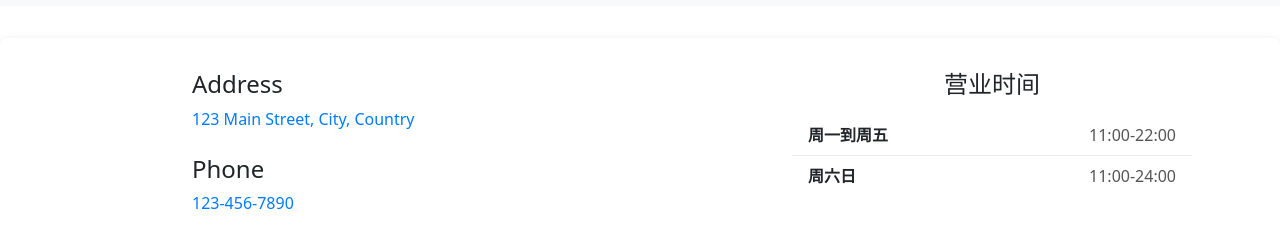
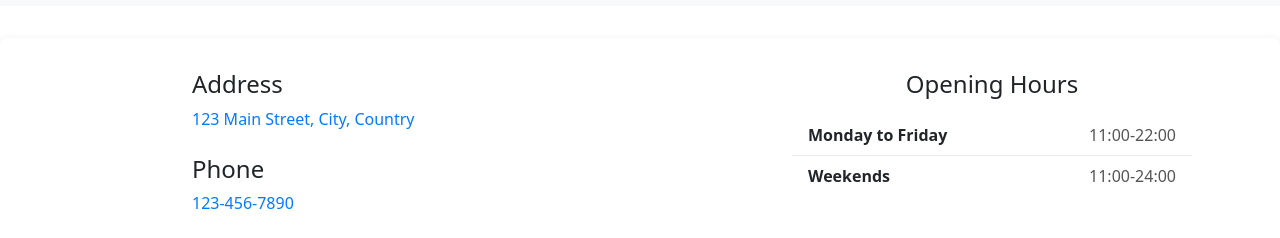
Before and after one commit to ProJBH/Restaurant_web_app, a React (Create React App) app in the folder frontend/: page / in a window 1280 px wide. Shown: the part 1613-1851 px from the top of the page. Built offline with nearby package versions, Linux system fonts and the light colour scheme.

Commit message:
text language update

```diff
--- a/frontend/src/components/Contact/Contact.tsx
+++ b/frontend/src/components/Contact/Contact.tsx
@@ -8,8 +8,8 @@ const Contact: React.FC = () => {
   const email = "contact@example.com";
 
   const openHours = [
-    { days: "周一到周五", hours: "11:00-22:00" },
-    { days: "周六日", hours: "11:00-24:00" },
+    { days: "Monday to Friday", hours: "11:00-22:00" },
+    { days: "Weekends", hours: "11:00-24:00" },
   ];
 
   return (
@@ -43,7 +43,7 @@ const Contact: React.FC = () => {
 
         {/* 右侧：营业时间 */}
         <div className={styles.rightColumn}>
-          <h4>营业时间</h4>
+          <h4>Opening Hours</h4>
           <ul className={styles.hoursList}>
             {openHours.map((item, index) => (
               <li key={index} className={styles.hoursItem}>
```
